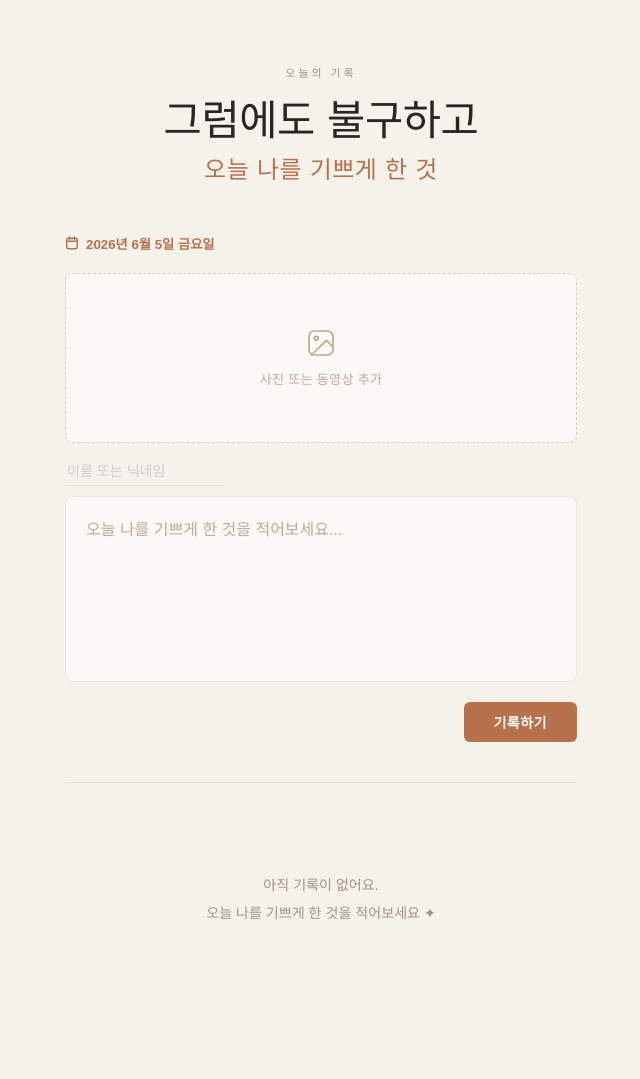
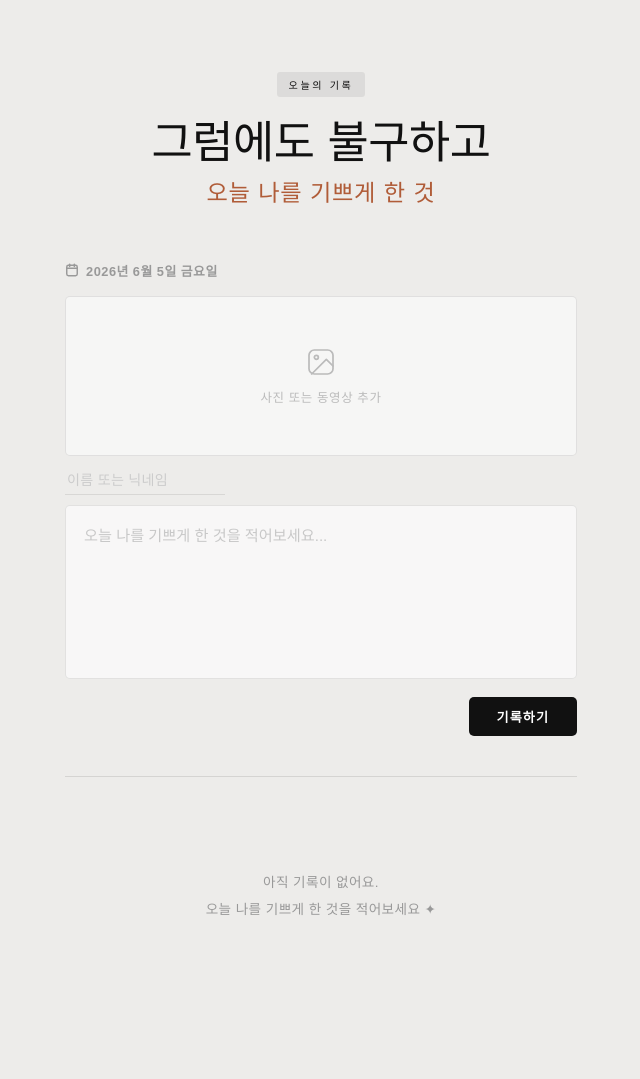
Before and after one commit to mihashin1230-wq/happy-journal, a Flask app: page / in a window 1280 px wide. Shown: the whole page, without its empty margins (319-959 px from the left). Before the commit the page ends 919 px from the top, so only its background shows below. Run offline with Flask 3, Linux system fonts and the light colour scheme; data that the repository does not hold is empty; some web fonts are replaced.

Commit message:
redesign: architectural minimal style

```diff
--- a/static/style.css
+++ b/static/style.css
@@ -1,11 +1,12 @@
 :root {
-  --bg: #f5f1eb;
+  --bg: #edecea;
   --surface: #ffffff;
-  --text: #2c2420;
-  --muted: #a39287;
-  --accent: #b8714d;
-  --border: rgba(0, 0, 0, 0.07);
-  --radius: 8px;
+  --text: #111111;
+  --muted: #999999;
+  --accent: #111111;
+  --accent-warm: #b05c38;
+  --border: rgba(0, 0, 0, 0.09);
+  --radius: 5px;
 }
 
 * { box-sizing: border-box; margin: 0; padding: 0; }
@@ -20,23 +21,27 @@ body {
 /* ── Header ── */
 .page-header {
   text-align: center;
-  padding: 64px 24px 48px;
+  padding: 72px 24px 52px;
 }
 
 .header-label {
-  font-size: 0.68rem;
-  letter-spacing: 0.28em;
-  color: var(--muted);
+  display: inline-block;
+  background: rgba(0, 0, 0, 0.07);
+  padding: 5px 12px;
+  border-radius: 3px;
+  font-size: 0.63rem;
+  letter-spacing: 0.26em;
+  color: var(--text);
   text-transform: uppercase;
-  margin-bottom: 18px;
   font-weight: 500;
+  margin-bottom: 22px;
 }
 
 .page-header h1 {
   font-family: 'Black Han Sans', sans-serif;
-  font-size: 2.6rem;
+  font-size: 2.8rem;
   font-weight: 400;
-  line-height: 1.25;
+  line-height: 1.2;
   color: var(--text);
   letter-spacing: -0.01em;
 }
@@ -44,11 +49,11 @@ body {
 .page-header h1 em {
   font-style: normal;
   font-family: 'Black Han Sans', sans-serif;
-  color: var(--accent);
+  color: var(--accent-warm);
   display: block;
-  font-size: 1.5rem;
-  letter-spacing: 0.02em;
-  margin-top: 6px;
+  font-size: 1.45rem;
+  letter-spacing: 0.03em;
+  margin-top: 8px;
 }
 
 /* ── Composer ── */
@@ -66,28 +70,50 @@ body {
   background: none;
   border: none;
   font-family: inherit;
-  font-size: 0.83rem;
+  font-size: 0.8rem;
   font-weight: 600;
-  color: var(--accent);
+  color: var(--muted);
   cursor: pointer;
   padding: 0;
-  margin-bottom: 20px;
-  transition: opacity 0.15s;
+  margin-bottom: 16px;
+  letter-spacing: 0.04em;
+  transition: color 0.15s;
 }
 
-.date-btn:hover { opacity: 0.7; }
+.date-btn:hover { color: var(--text); }
+
+/* 닉네임 */
+.author-row { margin-bottom: 10px; }
+
+.author-row input {
+  background: none;
+  border: none;
+  border-bottom: 1.5px solid var(--border);
+  padding: 6px 2px;
+  font-size: 0.88rem;
+  font-family: inherit;
+  font-weight: 700;
+  color: var(--text);
+  outline: none;
+  width: 160px;
+  transition: border-color 0.2s;
+  letter-spacing: 0.02em;
+}
+
+.author-row input::placeholder { color: #ccc; font-weight: 400; }
+.author-row input:focus { border-color: var(--text); }
 
 /* 미디어 존 */
 .media-zone {
-  border: 1.5px dashed rgba(180, 150, 130, 0.45);
+  border: 1.5px solid var(--border);
   border-radius: var(--radius);
-  background: rgba(255,255,255,0.55);
-  min-height: 170px;
+  background: rgba(255,255,255,0.5);
+  min-height: 160px;
   display: flex;
   align-items: center;
   justify-content: center;
   cursor: pointer;
-  margin-bottom: 14px;
+  margin-bottom: 10px;
   overflow: hidden;
   transition: border-color 0.2s, background 0.2s;
   position: relative;
@@ -105,19 +131,16 @@ body {
   align-items: center;
   gap: 10px;
   padding: 32px;
-  color: #c0a898;
+  color: #bbb;
   text-align: center;
 }
 
 .zone-placeholder p {
-  font-size: 0.82rem;
-  letter-spacing: 0.02em;
+  font-size: 0.78rem;
+  letter-spacing: 0.05em;
 }
 
-.zone-preview {
-  width: 100%;
-  position: relative;
-}
+.zone-preview { width: 100%; position: relative; }
 
 .zone-preview img,
 .zone-preview video {
@@ -144,89 +167,64 @@ body {
   justify-content: center;
   transition: background 0.15s;
 }
-.remove-btn:hover { background: rgba(0,0,0,0.65); }
+.remove-btn:hover { background: rgba(0,0,0,0.7); }
 
-/* 닉네임 */
-.author-row {
-  margin-bottom: 10px;
-}
-
-.author-row input {
-  background: none;
-  border: none;
-  border-bottom: 1.5px solid var(--border);
-  padding: 6px 2px;
-  font-size: 0.88rem;
-  font-family: inherit;
-  font-weight: 600;
-  color: var(--accent);
-  outline: none;
-  width: 160px;
-  transition: border-color 0.2s;
-}
-
-.author-row input::placeholder { color: #ccc; font-weight: 400; }
-.author-row input:focus { border-color: var(--accent); }
-
-/* 텍스트 영역 */
+/* 텍스트 */
 textarea {
   width: 100%;
-  background: rgba(255,255,255,0.55);
+  background: rgba(255,255,255,0.6);
   border: 1.5px solid var(--border);
   border-radius: var(--radius);
-  padding: 18px 20px;
-  font-size: 1rem;
+  padding: 16px 18px;
+  font-size: 0.95rem;
   font-family: inherit;
   color: var(--text);
   resize: none;
   outline: none;
   line-height: 1.85;
   transition: border-color 0.2s, background 0.2s;
-  margin-bottom: 16px;
+  margin-bottom: 14px;
 }
 
 textarea:focus {
-  border-color: rgba(184, 113, 77, 0.4);
+  border-color: rgba(0,0,0,0.3);
   background: var(--surface);
 }
 
-textarea::placeholder { color: #c0a898; }
+textarea::placeholder { color: #c8c8c8; }
 
-/* 저장 버튼 */
-.form-footer {
-  display: flex;
-  justify-content: flex-end;
+/* 버튼 */
+.form-footer { display: flex; justify-content: flex-end; }
+
+#submit-btn {
+  background: var(--text);
+  color: #fff;
+  border: none;
+  border-radius: var(--radius);
+  padding: 10px 28px;
+  font-size: 0.82rem;
+  font-weight: 700;
+  font-family: inherit;
+  cursor: pointer;
+  letter-spacing: 0.08em;
+  transition: opacity 0.15s, transform 0.1s;
 }
 
-#submit-btn {
-  background: var(--accent);
-  color: #fff;
-  border: none;
-  border-radius: 6px;
-  padding: 10px 30px;
-  font-size: 0.88rem;
-  font-weight: 600;
-  font-family: inherit;
-  cursor: pointer;
-  transition: background 0.2s, transform 0.1s;
-  letter-spacing: 0.03em;
-}
-
-#submit-btn:hover { background: #a25e3c; }
+#submit-btn:hover { opacity: 0.75; }
 #submit-btn:active { transform: scale(0.97); }
-#submit-btn:disabled { background: #d4b8a8; cursor: not-allowed; }
+#submit-btn:disabled { opacity: 0.3; cursor: not-allowed; }
 
 /* ── 구분선 ── */
 .divider {
   max-width: 560px;
-  margin: 0 auto 40px;
+  margin: 0 auto 36px;
   padding: 0 24px;
 }
 .divider::after {
   content: '';
   display: block;
   height: 1px;
-  background: rgba(0,0,0,0.08);
+  background: rgba(0,0,0,0.1);
 }
 
 /* ── 일기 목록 ── */
@@ -331,36 +333,36 @@ textarea::placeholder { color: #c0a898; }
   background: none;
   border: none;
   color: transparent;
-  font-size: 0.75rem;
+  font-size: 0.72rem;
   font-family: inherit;
   cursor: pointer;
   padding: 4px 6px;
-  border-radius: 6px;
-  transition: color 0.2s;
+  letter-spacing: 0.04em;
+  transition: color 0.15s;
 }
 
-.entry-card:hover .del-btn { color: #d8ccc6; }
-.del-btn:hover { color: #c0392b !important; }
+.entry-card:hover .del-btn { color: #ccc; }
+.del-btn:hover { color: #e00 !important; }
 
 /* 빈 상태 */
 .empty-state {
   text-align: center;
-  padding: 48px 0;
+  padding: 56px 0;
   color: var(--muted);
-  font-size: 0.88rem;
+  font-size: 0.85rem;
   line-height: 2;
+  letter-spacing: 0.03em;
 }
 
-/* 로딩 */
 .loading {
   text-align: center;
   padding: 40px;
   color: var(--muted);
-  font-size: 0.88rem;
+  font-size: 0.85rem;
 }
 
 @media (max-width: 480px) {
-  .page-header { padding: 48px 20px 36px; }
-  .page-header h1 { font-size: 1.35rem; }
+  .page-header { padding: 52px 20px 40px; }
+  .page-header h1 { font-size: 2.2rem; }
   .composer, .entries { padding-left: 18px; padding-right: 18px; }
 }
```
Also changed, not shown: other parts of static/style.css (+25 -22 lines).
